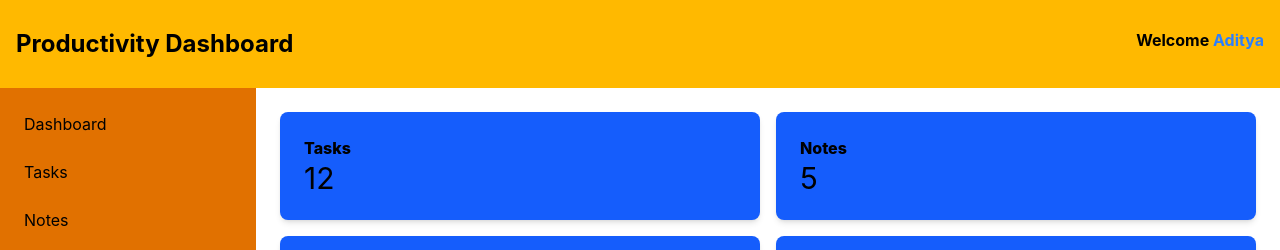
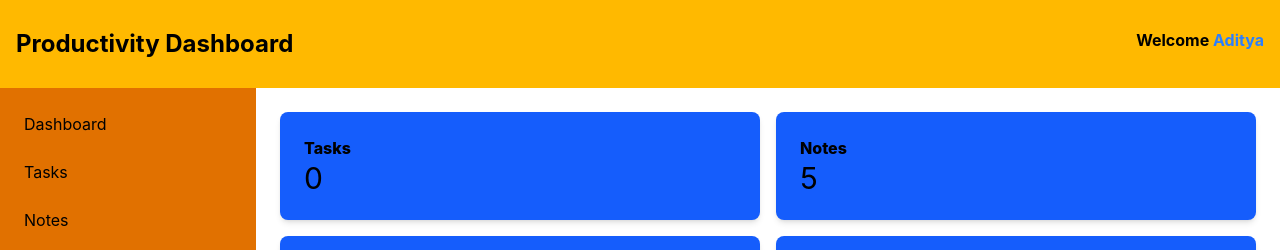
Before and after one commit to ADISHAR2005/productivitydashboard, a React (Vite) app: page /dashboard in a window 1280 px wide. Shown: the top 250 px of the page. Built offline with nearby package versions, Linux system fonts and the light colour scheme.

Commit message:
task cards updated

```diff
--- a/src/pages/Dashboard.jsx
+++ b/src/pages/Dashboard.jsx
@@ -2,12 +2,19 @@ import Card from "../components/Card";
 import Navbar from "../components/Navbar";
 import Sidebar from "../components/Sidebar";
 
+
+const savedTasks=
+  JSON.parse(localStorage.getItem("tasks"))||[];
+  const totalTasks=savedTasks.length
+
 const cardItem=[
-    {title:"Tasks",value:"12"},
+    {title:"Tasks",value:totalTasks},
     {title:"Notes",value:"5"},
     {title:"Expenses",value:"₹1200"},
     {title:"Events",value:"3"}
   ]
+
+
 
 const Dashboard = () => {
 
--- a/src/pages/Tasks.jsx
+++ b/src/pages/Tasks.jsx
@@ -14,7 +14,7 @@ export const Tasks = () => {
             if (savedTasks) {
                 setTasks(JSON.parse(savedTasks));
             }
-        } catch(error){
+        } catch (error) {
             console.error(error);
             localStorage.removeItem("tasks")
         }
@@ -87,6 +87,9 @@ export const Tasks = () => {
 
                             }
                         </div>
+                        <div>
+                            <p>Total Tasks:{tasks.length}</p>
+                        </div>
                     </div>
                 </div>
 
```
